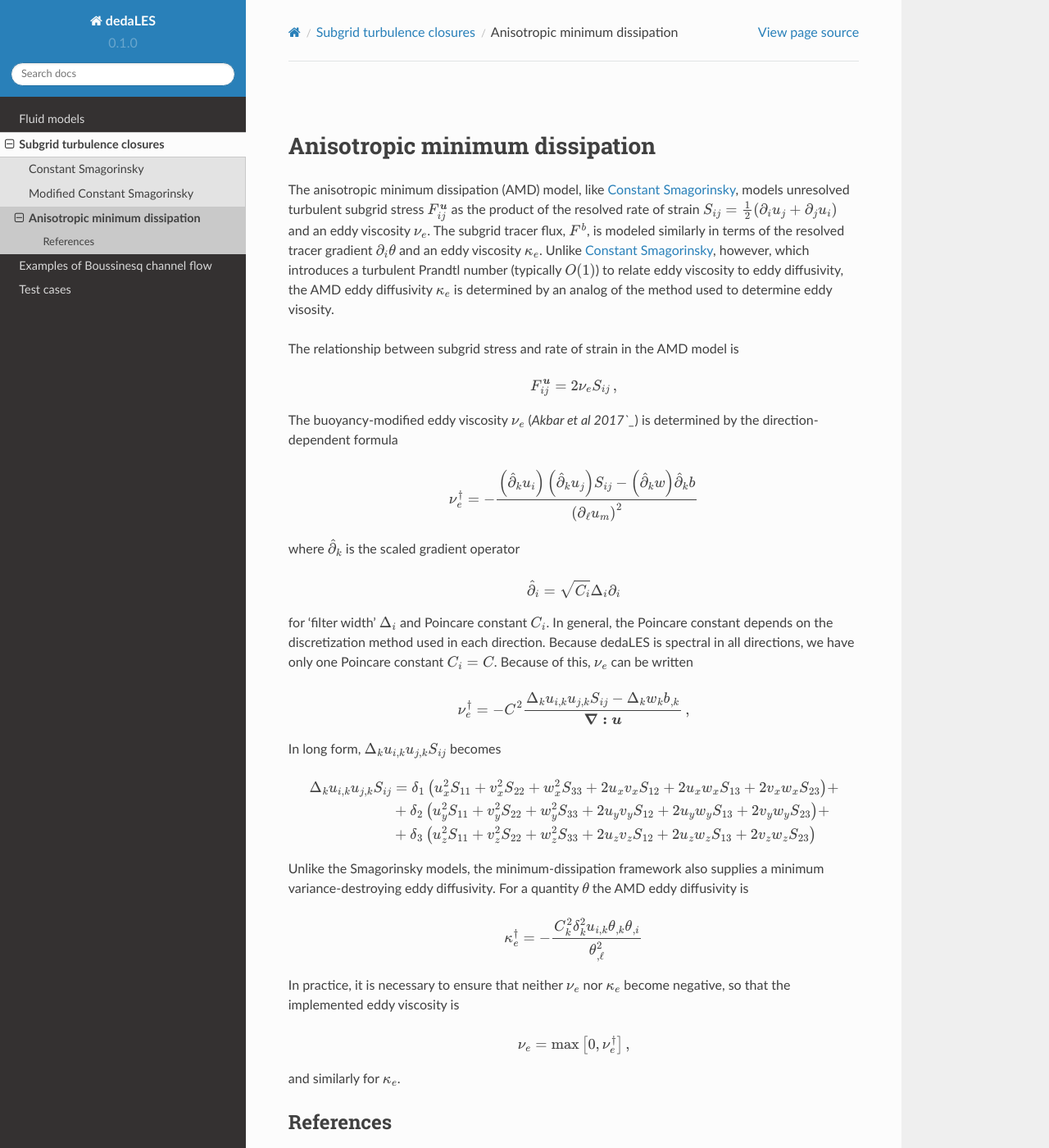
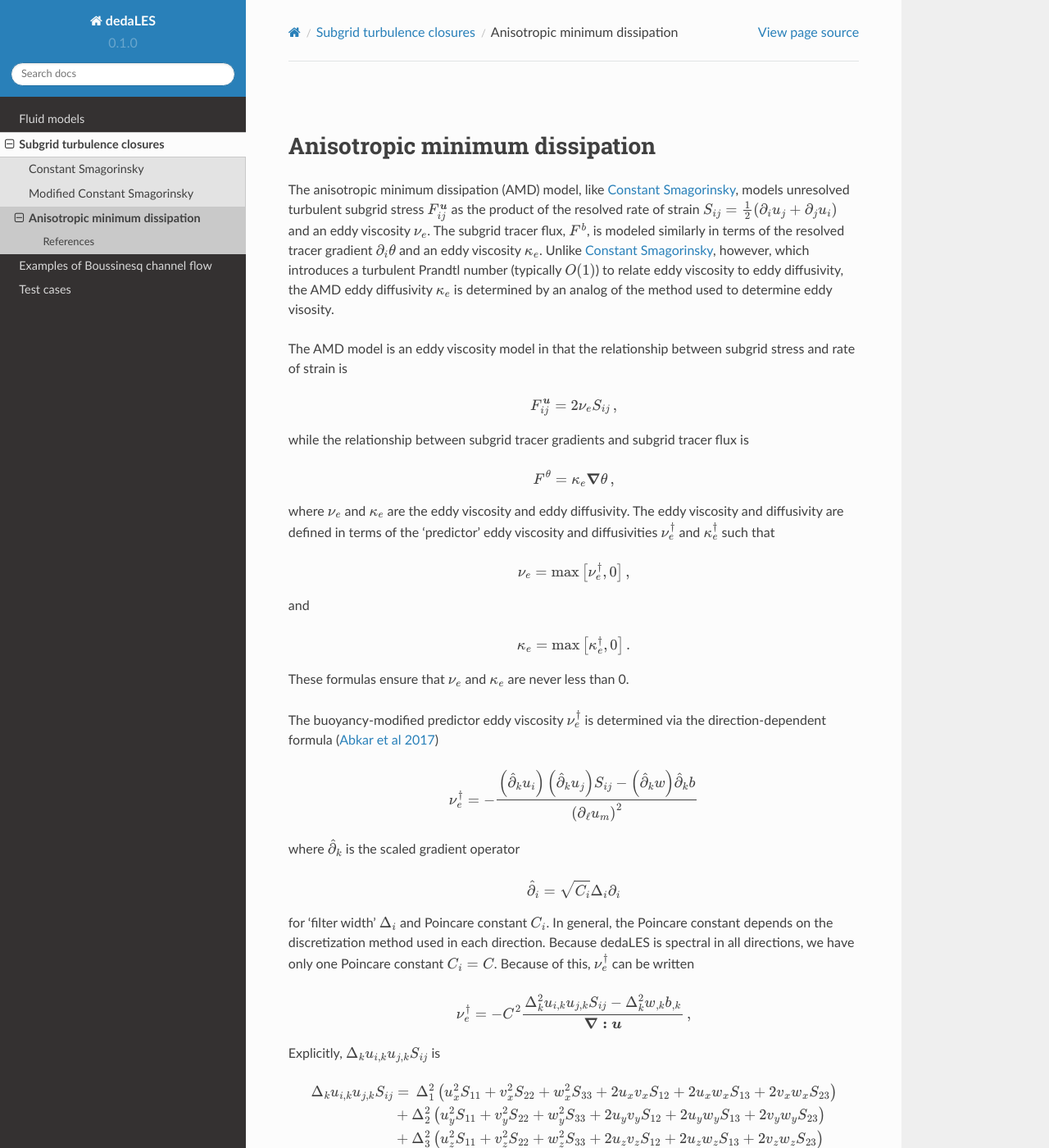
Before and after one commit to glwagner/dedaLES, a Sphinx documentation site: the page built from docs/source/closures/anisotropic_minimum_dissipation.rst, in a window 1280 px wide and 1400 px high. Shown: the whole window at 82% size. Built offline with Sphinx 7.4.7 and the Read the Docs theme 2.0.0, drawn with Linux system fonts in a browser that asks for light colours; some of the changed text lies outside the part shown.

Commit message:
Implements Anisotropic Minimum Dissipation model

```diff
--- a/dedaLES/__init__.py
+++ b/dedaLES/__init__.py
@@ -1,4 +1,4 @@
-from .closures import ConstantSmagorinsky
+from .closures import ConstantSmagorinsky, AnisotropicMinimumDissipation
 from .flows import BoussinesqChannelFlow
 
 from .utils import random_noise, mpiprint
--- a/docs/source/closures/anisotropic_minimum_dissipation.rst
+++ b/docs/source/closures/anisotropic_minimum_dissipation.rst
@@ -26,14 +26,37 @@
 eddy viscosity to eddy diffusivity, the AMD eddy diffusivity :math:`\kappa_e`
 is determined by an analog of the method used to determine eddy visosity.
 
-The relationship between subgrid stress and rate of strain in the AMD model is
+The AMD model is an eddy viscosity model in that the relationship between subgrid
+stress and rate of strain is
 
 .. math::
 
-    F^\bu_{ij} = 2 \nu_e S_{ij} \, ,
+    F^\bu_{ij} = 2 \nu_e S_{ij} \c
 
-The buoyancy-modified eddy viscosity :math:`\nu_e` (`Akbar et al 2017`_`)
-is determined by the direction-dependent formula
+while the relationship between subgrid tracer gradients and subgrid tracer flux is
+
+.. math::
+
+    F^\theta = \kappa_e \bnabla \theta \c
+
+where :math:`\nu_e` and :math:`\kappa_e` are the eddy viscosity and eddy diffusivity.
+The eddy viscosity and diffusivity are defined in terms of the 'predictor' eddy viscosity
+and diffusivities :math:`\nu_e^\dagger` and :math:`\kappa_e^\dagger` such that
+
+.. math::
+
+    \nu_e = \r{max} \left [ \nu_e^\dagger, 0 \right ] \c
+
+and
+
+.. math::
+
+    \kappa_e = \r{max} \left [ \kappa_e^\dagger, 0 \right ] \p
+
+These formulas ensure that :math:`\nu_e` and :math:`\kappa_e` are never less than 0.
+
+The buoyancy-modified predictor eddy viscosity :math:`\nu_e^\dagger`
+is determined via the direction-dependent formula (`Abkar et al 2017`_)
 
 .. math::
 
@@ -51,45 +74,45 @@
 for 'filter width' :math:`\Delta_i` and Poincare constant :math:`C_i`. In general,
 the Poincare constant depends on the discretization method used in each direction.
 Because dedaLES is spectral in all directions, we have only one Poincare
-constant :math:`C_i = C`. Because of this, :math:`\nu_e` can be written
+constant :math:`C_i = C`. Because of this, :math:`\nu_e^\dagger` can be written
 
 .. math::
 
-    \nu_e^\dagger = - C^2 \frac{ \Delta_k u_{i,k} u_{j,k} S_{ij} - \Delta_k w_k b_{,k}}{\bnabla \b{:} \bu} \c
+    \nu_e^\dagger = - C^2 \frac{ \Delta_k^2 u_{i,k} u_{j,k} S_{ij}
+                        - \Delta_k^2 w_{,k} b_{,k}}{\bnabla \b{:} \bu} \c
 
-
-In long form, :math:`\Delta_k u_{i,k} u_{j,k} S_{ij}` becomes
+Explicitly, :math:`\Delta_k u_{i,k} u_{j,k} S_{ij}` is
 
 .. math::
 
-    \begin{equation}
     \begin{split}
     \Delta_k u_{i,k} u_{j,k} S_{ij} &=
-           \delta_1 \left (u_x^2 S_{11} + v_x^2 S_{22} + w_x^2 S_{33} + 2 u_x v_x S_{12} + 2 u_x w_x S_{13} + 2 v_x w_x S_{23} \right ) + \\
-    \, & + \delta_2 \left (u_y^2 S_{11} + v_y^2 S_{22} + w_y^2 S_{33} + 2 u_y v_y S_{12} + 2 u_y w_y S_{13} + 2 v_y w_y S_{23} \right ) + \\
-    \, & + \delta_3 \left (u_z^2 S_{11} + v_z^2 S_{22} + w_z^2 S_{33} + 2 u_z v_z S_{12} + 2 u_z w_z S_{13} + 2 v_z w_z S_{23} \right ) \\
+    \,     \Delta_1^2 \left (u_x^2 S_{11} + v_x^2 S_{22} + w_x^2 S_{33} + 2 u_x v_x S_{12} + 2 u_x w_x S_{13} + 2 v_x w_x S_{23} \right ) \\
+    \, & + \Delta_2^2 \left (u_y^2 S_{11} + v_y^2 S_{22} + w_y^2 S_{33} + 2 u_y v_y S_{12} + 2 u_y w_y S_{13} + 2 v_y w_y S_{23} \right ) \\
+    \, & + \Delta_3^2 \left (u_z^2 S_{11} + v_z^2 S_{22} + w_z^2 S_{33} + 2 u_z v_z S_{12} + 2 u_z w_z S_{13} + 2 v_z w_z S_{23} \right ) \\
     \end{split}
-    \end{equation}
 
+while :math:`\Delta_k^2 w_{,k} b_{,k}` is
 
-Unlike the Smagorinsky models, the minimum-dissipation framework
-also supplies a minimum variance-destroying eddy diffusivity. For
-a quantity :math:`\theta` the AMD eddy diffusivity is
+.. math::
+
+    \Delta_k^2 w_{,k} b_{,k} = \Delta_1^2 w_x b_x + \Delta_2^2 w_y b_y + \Delta_3^2 w_z b_z \p
+
+The predictor eddy diffusivity :math:`\kappa_e` for a quantity :math:`\theta` is
 
 .. math::
 
     \kappa_e^\dagger =
-        - \frac{ C_k^2 \delta_k^2 u_{i,k} \theta_{,k} \theta_{,i}}{ \theta_{,\ell}^2 }
+        - \frac{ C_k^2 \Delta_k^2 u_{i,k} \theta_{,k} \theta_{,i}}{ \theta_{,\ell}^2 }
 
-
-In practice, it is necessary to ensure that neither :math:`\nu_e` nor :math:`\kappa_e`
-become negative, so that the implemented eddy viscosity is
+Note that :math:`\Delta_k^2 u_{i,k} \theta_{,k} \theta_{,i}` expands to
 
 .. math::
 
-    \nu_e = \r{max} \left [ 0, \nu_e^\dagger \right ] \c
-
-and similarly for :math:`\kappa_e`.
+    \Delta_k^2 u_{i,k} \theta_{,k} \theta_{,i} = \bnabla \theta \bcdot \big (
+          \Delta_1^2 \theta_x \bu_x
+        + \Delta_2^2 \theta_y \bu_y
+        + \Delta_3^2 \theta_z \bu_z \big ) \p
 
 
 References
```
Also changed, not shown: docs/source/closures/amd.rst (deleted, +0 -83 lines), docs/source/closures/constantsmagorinsky.rst (deleted, +0 -63 lines), docs/source/closures/modifiedconstantsmagorinsky.rst (deleted, +0 -47 lines), 3 other files.
